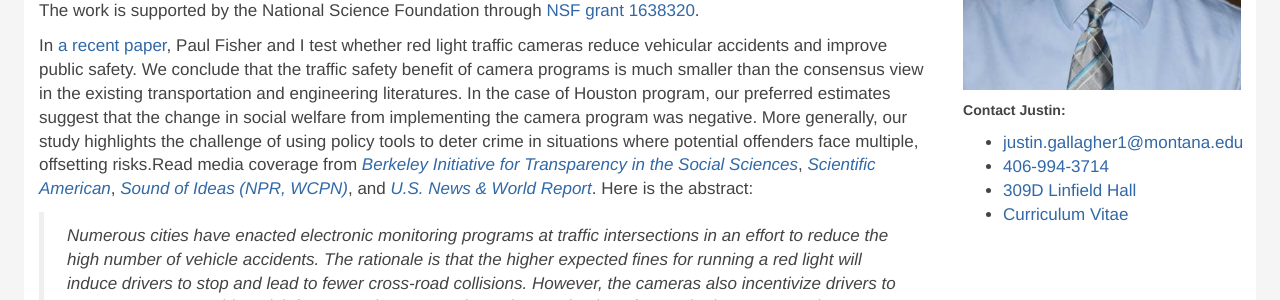
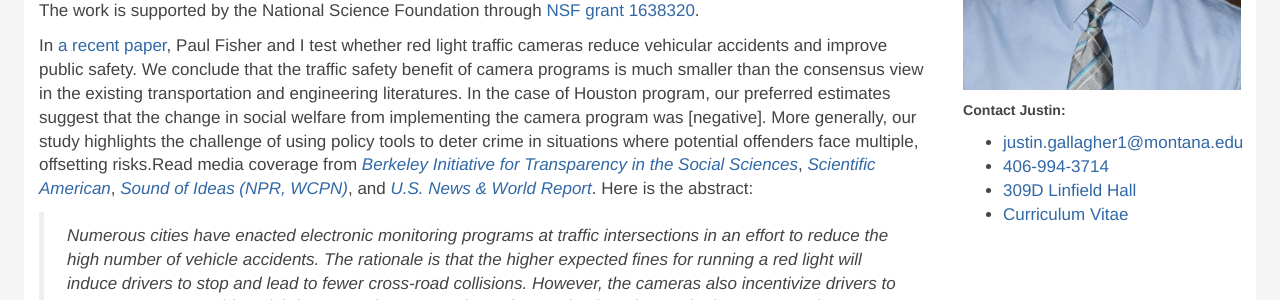
Before and after one commit to justinpgallagher/justinpgallagher.github.io, a Jekyll site: the page built from index.html, in a window 1280 px wide. Shown: the part 455-755 px from the top of the page. Built offline with Jekyll 4.4.1, drawn with Linux system fonts in a browser that asks for light colours; nearby versions of some CDN libraries; some web fonts are replaced; library files that are not in the unit come from our copies.

```diff
--- a/_includes/home.md
+++ b/_includes/home.md
@@ -12,7 +12,7 @@ Work in progress includes a project that examines how infrastructure externaliti
 investment decisions. The work is supported by the National Science Foundation through
 [NSF grant 1638320](https://www.nsf.gov/awardsearch/showAward?AWD_ID=1638320&amp;HistoricalAwards=false).
 
-In [a recent paper](pdfs/Gallagher-and-Fisher.pdf), Paul Fisher and I test whether red light traffic cameras reduce vehicular accidents and improve public safety. We conclude that the traffic safety benefit of camera programs is much smaller than the consensus view in the existing transportation and engineering literatures. In the case of Houston program, our preferred estimates suggest that the change in social welfare from implementing the camera program was negative. More generally, our study highlights the challenge of using policy tools to deter crime in situations where potential offenders face multiple, offsetting risks.Read media coverage from
+In [a recent paper](pdfs/Gallagher-and-Fisher.pdf), Paul Fisher and I test whether red light traffic cameras reduce vehicular accidents and improve public safety. We conclude that the traffic safety benefit of camera programs is much smaller than the consensus view in the existing transportation and engineering literatures. In the case of Houston program, our preferred estimates suggest that the change in social welfare from implementing the camera program was [negative]. More generally, our study highlights the challenge of using policy tools to deter crime in situations where potential offenders face multiple, offsetting risks.Read media coverage from
 <a href="http://www.bitss.org/2017/09/11/public-data-that-isnt-or-wasnt-public/" target="_blank"><em>Berkeley Initiative for Transparency in the Social Sciences</em></a>,
 <em><a href="https://www.scientificamerican.com/article/red-light-cameras-may-not-make-streets-safer/" target="_blank">Scientific American</a></em>,
 <em><a href="http://www.ideastream.org/programs/sound-of-ideas/cleveland-begins-fines-for-violation-of-trash-and-recycling-rules-red-light-camera-study" target="_blank">Sound of Ideas (NPR, WCPN)</a></em>,
```
